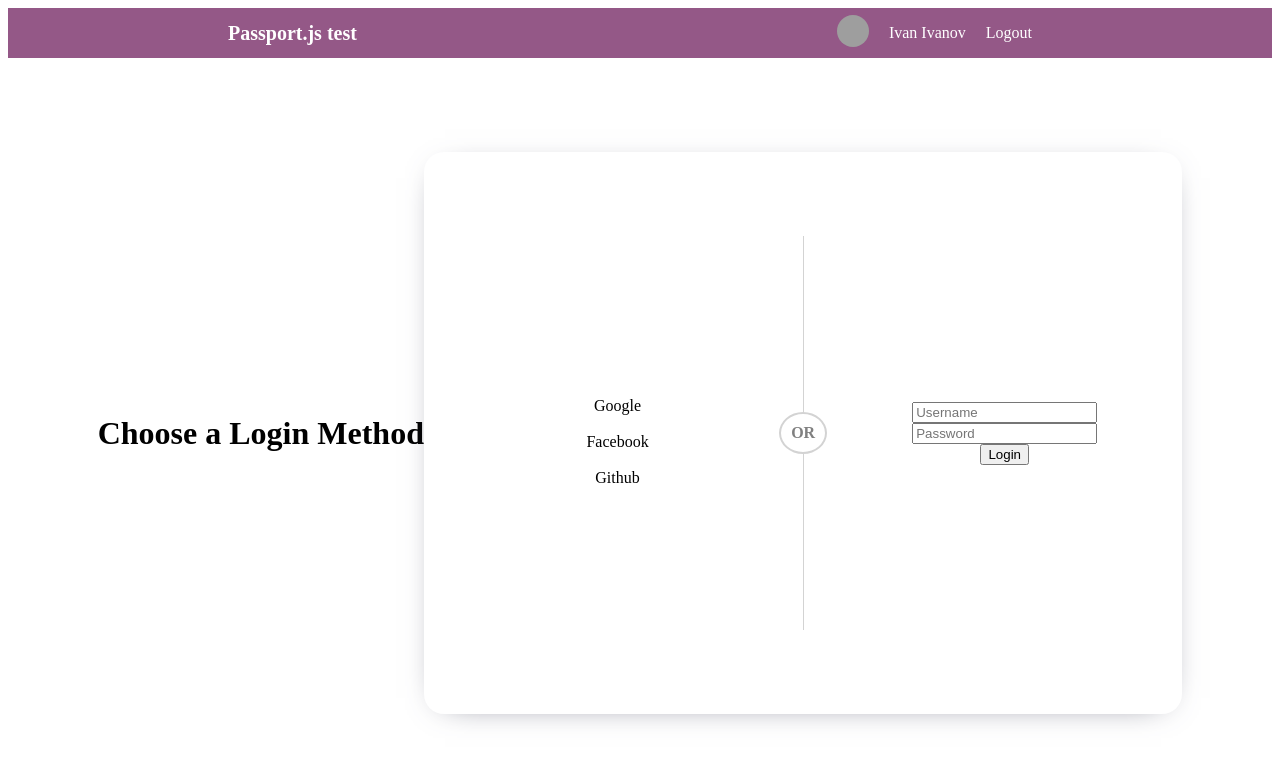
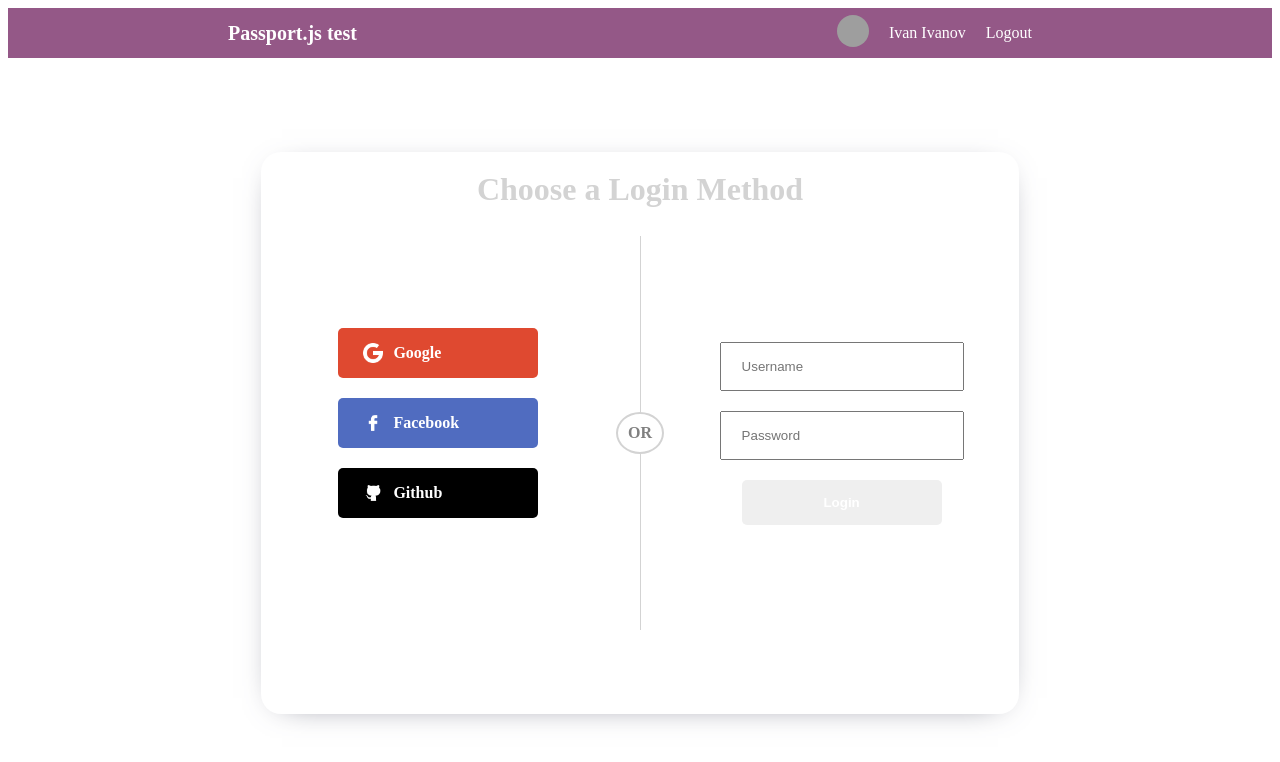
Before and after one commit to dzhaniivanov/login-with-passport.js, a JavaScript app in the folder client/: page / in a window 1280 px wide. Shown: the top 762 px of the page. Built offline with nearby package versions, Linux system fonts and the light colour scheme; grey boxes are pictures that could not be loaded; the HTML template or start-up script is replaced by a standard one.

Commit message:
styled login page

```diff
--- a/client/src/app.css
+++ b/client/src/app.css
@@ -128,9 +128,52 @@
   background-color: lightgray;
   position: absolute;
   top: 0;
-  bottom:0;
+  bottom: 0;
   left: 0;
   right: 0;
   margin: auto;
   z-index: -1;
 }
+.loginButton {
+  width: 150px;
+  padding: 15px 25px;
+  border-radius: 5px;
+  color: white;
+  display: flex;
+  align-items: center;
+  font-weight: bold;
+  margin-bottom: 20px;
+}
+.google {
+  background-color: #df4930;
+}
+.facebook {
+  background-color: #506cc0;
+}
+.github {
+  background-color: black;
+}
+.icon {
+  width: 20px;
+  height: 20px;
+  margin-right: 10px;
+}
+input {
+  width: 200px;
+  padding: 15px 20px;
+  margin-bottom: 20px;
+}
+.submit {
+  width: 200px;
+  background-color: puprle;
+  color: white;
+  font-weight: bold;
+  border: none;
+  padding: 15px 20px;
+  border-radius: 5px;
+}
+.loginTitle {
+  position: absolute;
+  top: 150px;
+  color: lightgray;
+}
```
